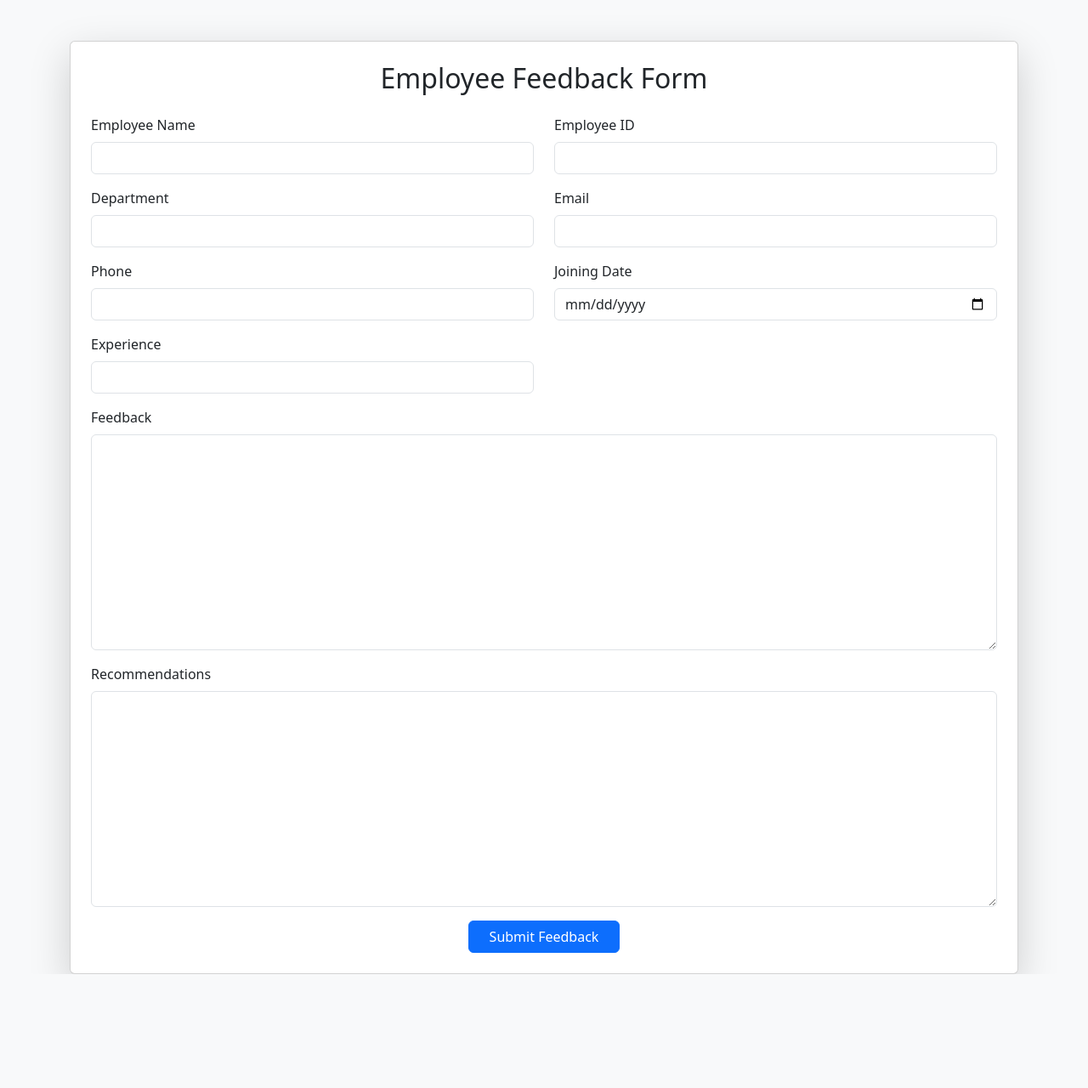
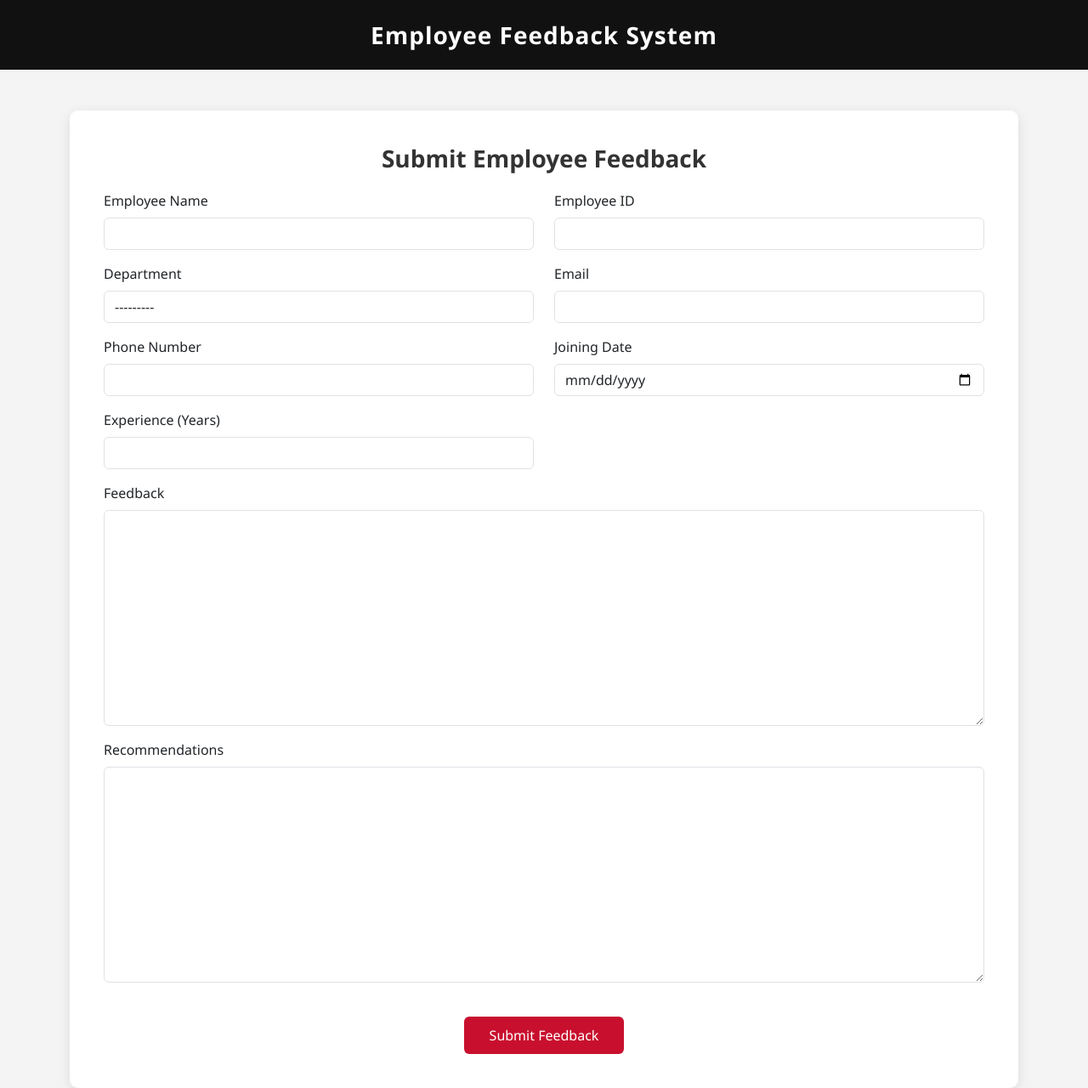
Before and after one commit to sumedhp23/employee-feedback-system, a Django app: page / in a window 1280 px wide. Shown: the whole page at 85% size. Before the commit the page ends 1146 px from the top, so only its background shows below. Run offline with Django 5.2, Linux system fonts and the light colour scheme.

Commit message:
Added a dropdown menu for Department field and updated the UI

```diff
--- a/employee_project/employees/forms.py
+++ b/employee_project/employees/forms.py
@@ -10,7 +10,7 @@ class EmployeeFeedbackForm(forms.ModelForm):
         widgets = {
             'employee_name': forms.TextInput(attrs={'class':'form-control'}),
             'employee_id': forms.TextInput(attrs={'class':'form-control'}),
-            'department': forms.TextInput(attrs={'class':'form-control'}),
+            'department': forms.Select(attrs={'class':'form-control'}),
             'email': forms.EmailInput(attrs={'class':'form-control'}),
             'phone': forms.TextInput(attrs={'class':'form-control'}),
             'joining_date': forms.DateInput(attrs={'class':'form-control','type':'date'}),
--- a/employee_project/employees/models.py
+++ b/employee_project/employees/models.py
@@ -1,12 +1,22 @@
 from django.db import models
 
 class EmployeeFeedback(models.Model):
+
+    DEPARTMENT_CHOICES = [
+        ('IT', 'IT'),
+        ('FIN', 'Finance'),
+        ('HR', 'Human Resources'),
+        ('PM', 'Project Management'),
+    ]
 
     employee_name = models.CharField(max_length=150)
 
     employee_id = models.CharField(max_length=20, unique=True)
 
-    department = models.CharField(max_length=100)
+    department = models.CharField(
+        max_length=10,
+        choices=DEPARTMENT_CHOICES
+    )
 
     email = models.EmailField()
 
--- a/employee_project/employees/templates/employee_form.html
+++ b/employee_project/employees/templates/employee_form.html
@@ -6,15 +6,62 @@
 
 <link href="https://cdn.jsdelivr.net/npm/bootstrap@5.3.2/dist/css/bootstrap.min.css" rel="stylesheet">
 
+<style>
+
+body{
+background:#f4f4f4;
+font-family: "Segoe UI", sans-serif;
+}
+
+.header{
+background:#111;
+color:white;
+padding:20px;
+text-align:center;
+font-size:28px;
+font-weight:600;
+letter-spacing:1px;
+}
+
+.form-card{
+background:white;
+border-radius:10px;
+padding:40px;
+box-shadow:0 4px 15px rgba(0,0,0,0.1);
+}
+
+.section-title{
+font-weight:600;
+margin-bottom:20px;
+color:#333;
+}
+
+.btn-submit{
+background:#c8102e;
+border:none;
+padding:10px 30px;
+font-weight:500;
+}
+
+.btn-submit:hover{
+background:#a10d24;
+}
+
+</style>
+
 </head>
 
-<body class="bg-light">
+<body>
+
+<div class="header">
+Employee Feedback System
+</div>
 
 <div class="container mt-5">
 
-<div class="card shadow-lg p-4">
+<div class="form-card">
 
-<h2 class="text-center mb-4">Employee Feedback Form</h2>
+<h3 class="section-title text-center">Submit Employee Feedback</h3>
 
 <form method="POST">
 
@@ -43,7 +90,7 @@
 </div>
 
 <div class="col-md-6 mb-3">
-<label class="form-label">Phone</label>
+<label class="form-label">Phone Number</label>
 {{ form.phone }}
 </div>
 
@@ -53,7 +100,7 @@
 </div>
 
 <div class="col-md-6 mb-3">
-<label class="form-label">Experience</label>
+<label class="form-label">Experience (Years)</label>
 {{ form.experience }}
 </div>
 
@@ -69,9 +116,11 @@
 
 </div>
 
-<div class="text-center">
+<div class="text-center mt-4">
 
-<button class="btn btn-primary px-4">Submit Feedback</button>
+<button class="btn btn-submit text-white">
+Submit Feedback
+</button>
 
 </div>
 
```
Also changed, not shown: employee_project/employees/migrations/0002_alter_employeefeedback_department.py (added).
